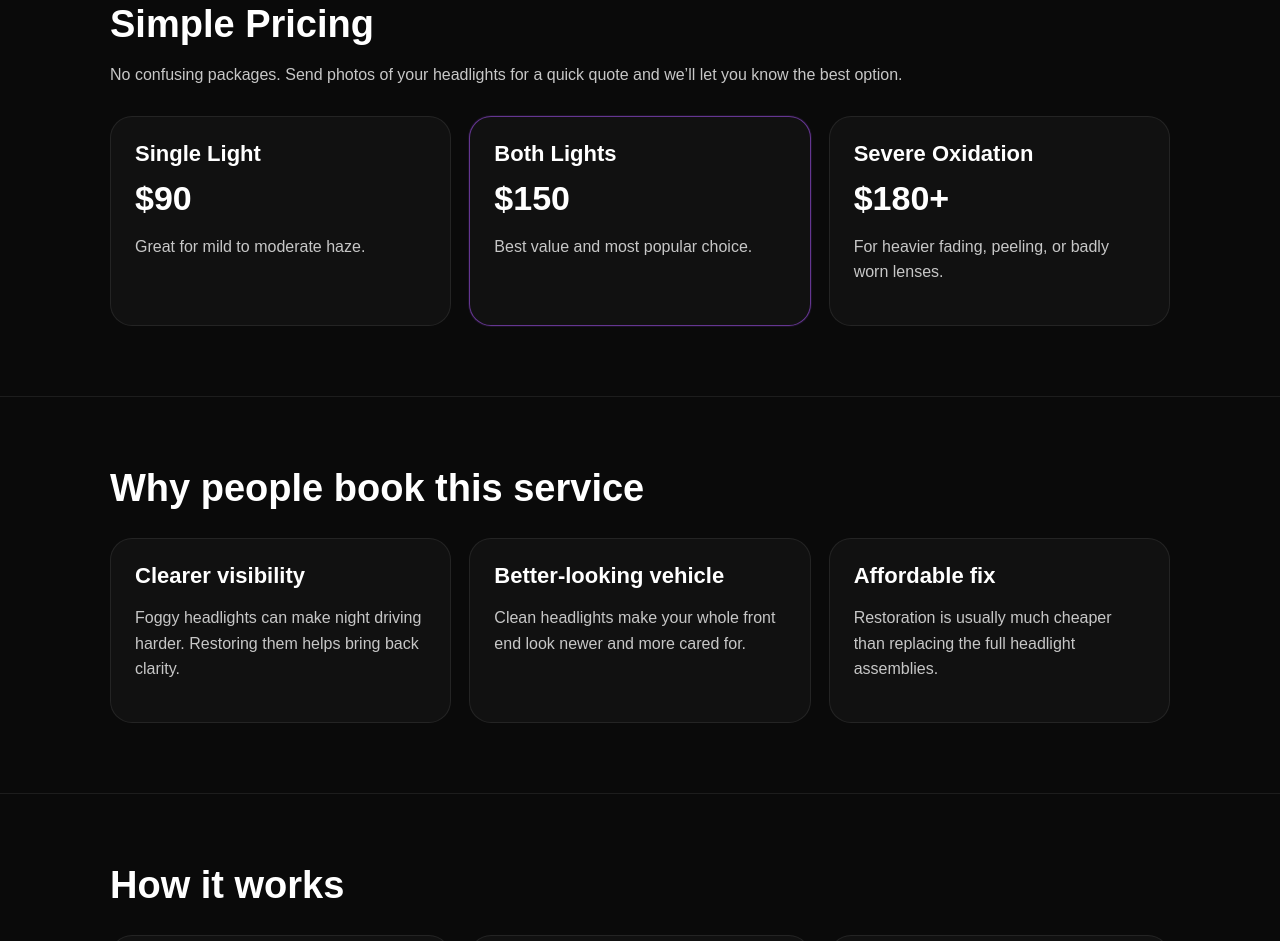
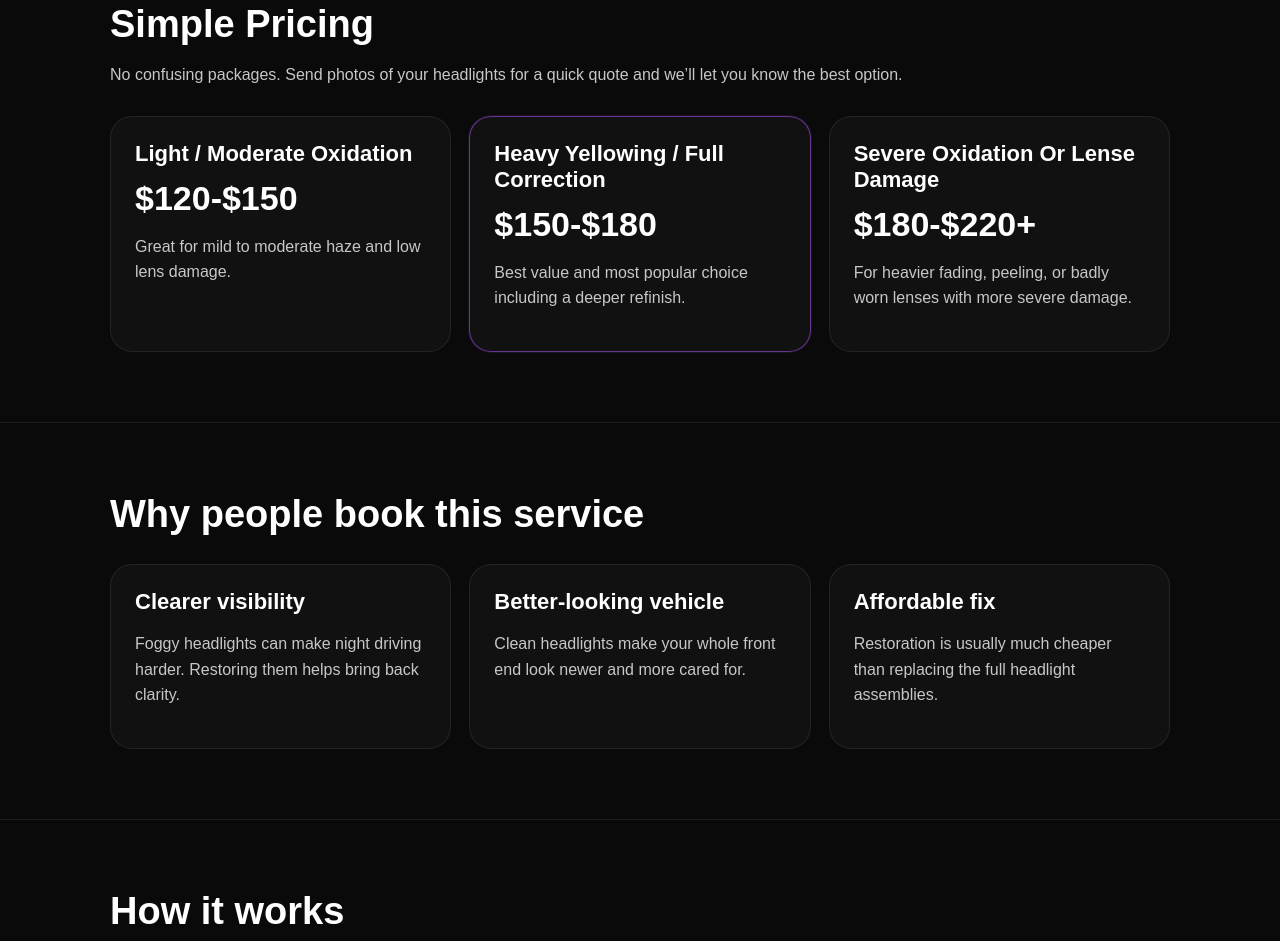
Before and after one commit to holtomheadlights/holtom-headlights, a plain HTML site: page index.html in a window 1280 px wide. Shown: the part 1318-2259 px from the top of the page. Drawn offline with Linux system fonts and the light colour scheme.

Commit message:
pricing and description changes

```diff
--- a/index.html
+++ b/index.html
@@ -377,19 +377,19 @@
       <p>No confusing packages. Send photos of your headlights for a quick quote and we’ll let you know the best option.</p>
       <div class="grid-3">
         <div class="card">
-          <h3>Single Light</h3>
-          <div class="price">$90</div>
-          <p>Great for mild to moderate haze.</p>
+          <h3>Light / Moderate Oxidation</h3>
+          <div class="price">$120-$150</div>
+          <p>Great for mild to moderate haze and low lens damage.</p>
         </div>
         <div class="card featured">
-          <h3>Both Lights</h3>
-          <div class="price">$150</div>
-          <p>Best value and most popular choice.</p>
+          <h3>Heavy Yellowing / Full Correction</h3>
+          <div class="price">$150-$180</div>
+          <p>Best value and most popular choice including a deeper refinish.</p>
         </div>
         <div class="card">
-          <h3>Severe Oxidation</h3>
-          <div class="price">$180+</div>
-          <p>For heavier fading, peeling, or badly worn lenses.</p>
+          <h3>Severe Oxidation Or Lense Damage</h3>
+          <div class="price">$180-$220+</div>
+          <p>For heavier fading, peeling, or badly worn lenses with more severe damage.</p>
         </div>
       </div>
     </div>
```
